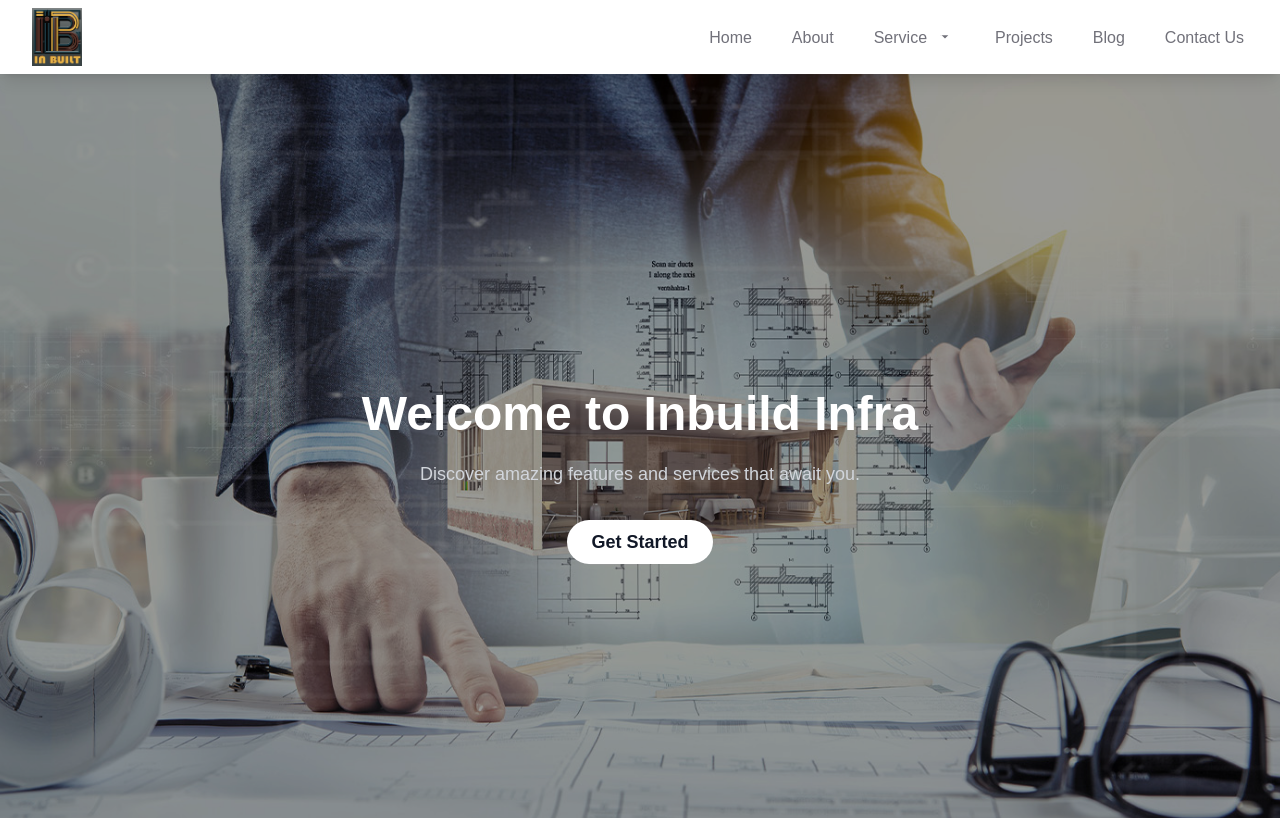
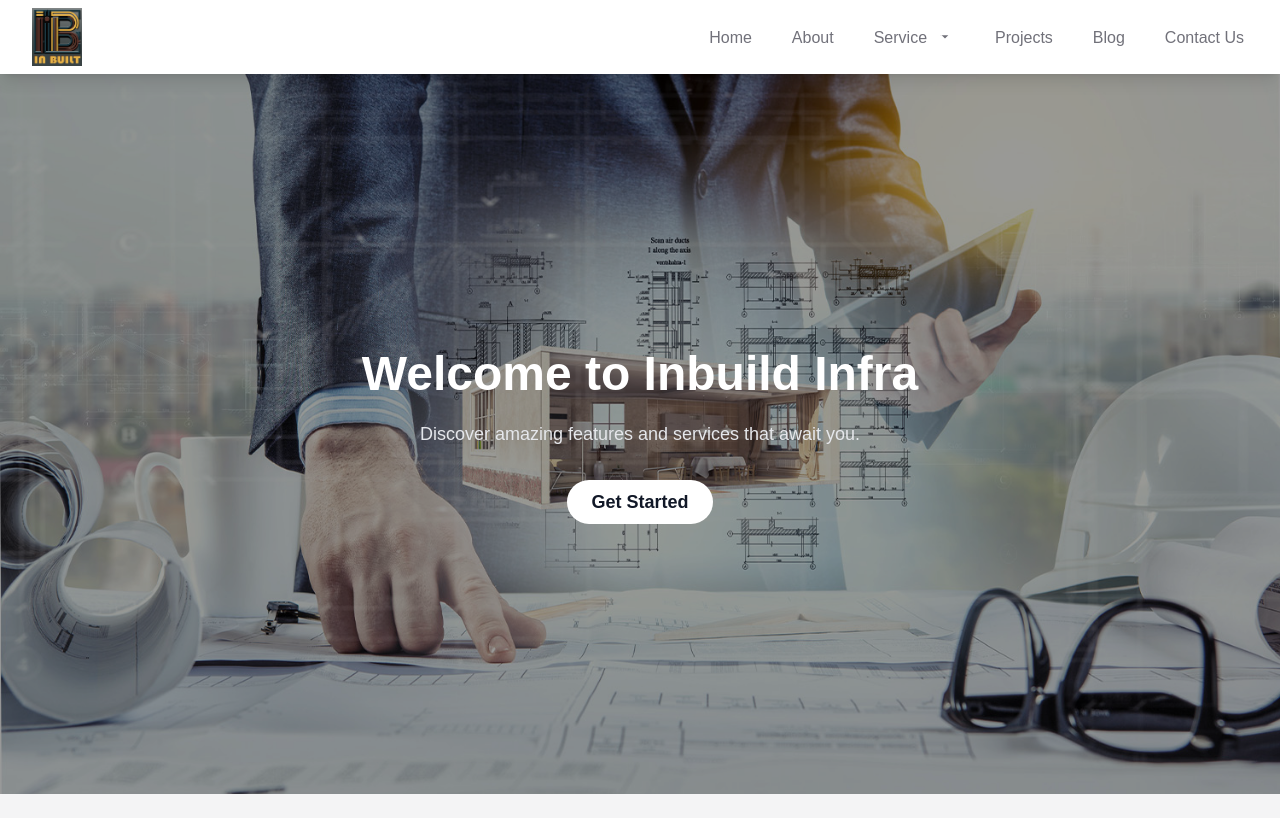
Before and after one commit to G-Prasath/Inbuild-infra, a React (Vite) app: page / in a window 1280 px wide. Shown: the top 818 px of the page. Built offline with nearby package versions, Linux system fonts and the light colour scheme.

Commit message:
Banner ratio fixed

```diff
--- a/src/components/Home/Banner.jsx
+++ b/src/components/Home/Banner.jsx
@@ -13,7 +13,7 @@ const Banner = () => {
   }, [imgList.length]);
 
   return (
-    <div className="relative bg-gradient-to-r from-purple-600 to-blue-600 h-screen text-white overflow-hidden">
+    <div className="relative text-white overflow-hidden w-full aspect-video">
       <div className="absolute inset-0">
         {imgList.map((image, index) => (
           <img
@@ -27,11 +27,11 @@ const Banner = () => {
       </div>
 
       <div className="relative z-10 flex flex-col justify-center items-center h-full text-center">
-        <h1 className="text-5xl font-bold leading-tight mb-4 max-sm:text-2xl">Welcome to Inbuild Infra</h1>
-        <p className="text-lg text-gray-300 mb-8">Discover amazing features and services that await you.</p>
+        <h1 className="text-5xl font-bold leading-tight mb-4 max-sm:text-2xl max-sm:mb-1">Welcome to Inbuild Infra</h1>
+        <p className="text-lg max-sm:text-sm text-gray-200 mb-8 max-sm:mb-4">Discover amazing features and services that await you.</p>
         <a
           href="/"
-          className="bg-white text-gray-900 hover:bg-yellow-300 py-2 px-6 rounded-full text-lg font-semibold transition duration-300 ease-in-out transform hover:scale-105 hover:shadow-lg"
+          className="bg-white text-gray-900 hover:bg-yellow-300 py-2 px-6 max-sm:px-3 rounded-full text-lg max-sm:text-sm font-semibold transition duration-300 ease-in-out transform hover:scale-105 hover:shadow-lg"
         >
           Get Started
         </a>
```
